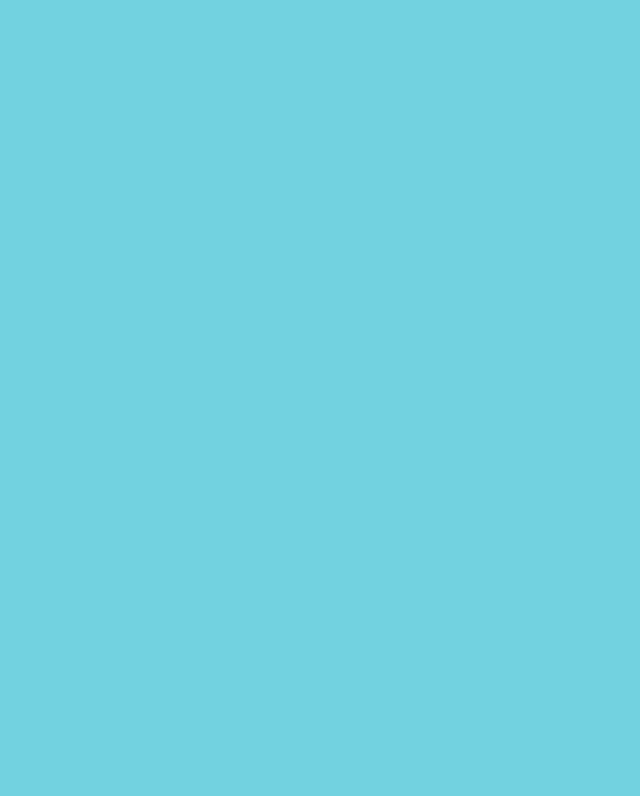
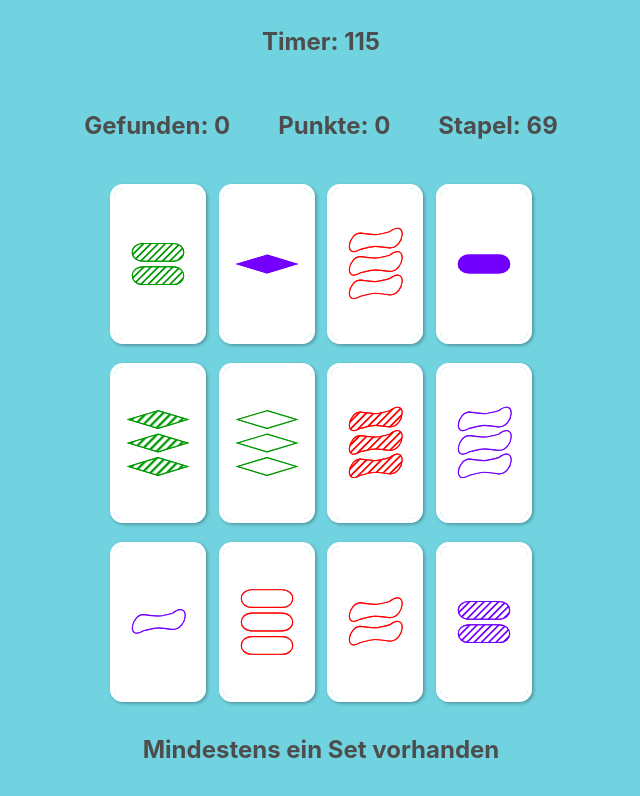
Before and after one commit to smoli/settomat, a Vue app: page /#/play/all/on in a window 1280 px wide. Before the commit this address had no page. Shown: the top 796 px of the page, without its empty margins (319-959 px from the left). Built offline with nearby package versions, Linux system fonts and the light colour scheme.

Commit message:
Add mode that guarantees a set on the board as long as possible

```diff
--- a/src/boardFunctions.ts
+++ b/src/boardFunctions.ts
@@ -1,4 +1,5 @@
 import {ICard} from "./ICard.ts";
+import {getASet, getMissing} from "./deckFunctions.ts";
 
 
 type Board = (ICard | boolean)[];
@@ -7,22 +8,10 @@ export function createEmptyBoard(size: number): Board {
     return Array.from(Array(size).keys()).map(() => false);
 }
 
-export function fillBoard(board: Board, deck: ICard[]): Board {
-    return board.map(b => {
-        if (typeof b === "boolean") {
-            if (deck.length > 0) {
-                return deck.pop() as ICard;
-            }
-        }
-
-        return b;
-    })
-}
 
 export function growBoard(b: Board, add: number): Board {
     return [...b, ...Array.from(Array(add).keys()).map(() => false)];
 }
-
 
 
 export function rearrangeArray(b: any[], emptyValue: any = false): any[] {
@@ -37,7 +26,7 @@ export function rearrangeArray(b: any[], emptyValue: any = false): any[] {
             return -1;
         }
 
-       return  0;
+        return 0;
     });
 
     return r;
@@ -46,3 +35,113 @@ export function rearrangeArray(b: any[], emptyValue: any = false): any[] {
 export function rearrangeBoard(b: Board): Board {
     return rearrangeArray(b, false);
 }
+
+export function removeCardsFromDeck(deck: ICard[], cards: ICard[]) {
+    return deck.filter(c => cards.findIndex(r => c.shape === r.shape && c.color === r.color && c.filling === r.filling && c.count === r.count) === -1);
+}
+
+
+export function pickCardsFromTop(deck: ICard[], count: number): ICard[] {
+    if (deck.length < count) {
+        throw  new Error("Not enough cards");
+    }
+
+    const r = [];
+    for (let i = 0; i < count; i++) {
+        r.push(deck[i]);
+    }
+
+    return r;
+}
+
+export function pickCardsFromBottom(deck: ICard[], count: number): ICard[] {
+    if (deck.length < count) {
+        throw  new Error("Not enough cards");
+    }
+
+    const r = [];
+    for (let i = 0; i < count; i++) {
+        r.push(deck[deck.length - i - 1]);
+    }
+
+    return r;
+}
+
+export function getMissingCard(c1: ICard, c2: ICard, otherCards: ICard[]): number {
+    const m = getMissing(c1, c2);
+    console.log("Looking for", m)
+    console.log("  to Complement", c1)
+    console.log("            and", c2)
+    console.log("             in", otherCards)
+    return otherCards.findIndex(r => r.color === m.color && r.count === m.count && r.shape === m.shape && r.filling === m.filling);
+}
+
+
+function pickMissing(cards1: ICard[], cards2: ICard[]): ICard[] {
+    const pick: ICard[] = []
+
+    for (let c1 of cards1) {
+        for (let c2 of cards1) {
+            if (c1 === c2) {
+                continue;
+            }
+
+            const m = getMissingCard(c1, c2, cards2);
+
+            if (m !== -1) {
+                pick.push(c1);
+                pick.push(c2);
+                pick.push(cards2[m]);
+                break;
+            }
+        }
+        if (pick.length) {
+            break;
+        }
+    }
+
+    return pick;
+}
+
+export function pickCardsToFormSet(board: Board, deck: ICard[]): ICard[] {
+    const empties = getEmptySlotCount(board);
+    const cards: ICard[] = board.filter(c => typeof c !== "boolean") as ICard[];
+
+    let set = pickMissing(cards, deck);
+
+    console.log("Set1", set);
+
+
+    if (!set.length) {
+        set = pickMissing(deck, cards);
+    } else {
+        return [set[2]];
+    }
+
+    if (set.length) {
+        return [set[0], set[1]];
+    }
+
+    if (empties >= 3) {
+        return getASet(deck);
+    }
+
+    return [];
+
+}
+
+export function getEmptySlotCount(board: Board): number {
+    return board.filter(c => typeof c === "boolean").length
+}
+
+export function fillEmptySlots(board: Board, cards: ICard[]): Board {
+    let i = 0;
+
+    return board.map(c => {
+        if (typeof c === "boolean") {
+            return cards[i++];
+        } else {
+            return c;
+        }
+    })
+}
--- a/src/components/Board.vue
+++ b/src/components/Board.vue
@@ -1,10 +1,9 @@
 <template>
     <div class="info" v-if="!gameEnded">
         <span id="timer">Timer: {{ timer }}</span><br/>
-        <button class="button" @click="userSaysNoSet" :class="{ wrongSayingNoSet: wrongSayingNoSet }">Kein Set
+        <button v-if="!forceSet" class="button" @click="userSaysNoSet" :class="{ wrongSayingNoSet: wrongSayingNoSet }">Kein Set
         </button>
-        <!--    <button @click="shrink">Shrink {{ boardSize}}</button>-->
-        <br>
+        <br v-if="!forceSet">
         <span id="setCount">Gefunden: {{ setsFound }}</span>
         <span id="points">Punkte: {{ points }}</span>
         <span id="deckSize">Stapel: {{ deck.length }}</span>
@@ -33,6 +32,7 @@
             </div>
         </div>
 
+        <span id="forceHint" v-if="forceSet">Mindestens ein Set vorhanden</span>
     </div>
     <div v-if="gameEnded">
         <h1>Fertig</h1>
@@ -56,8 +56,6 @@
                     ></Card>
                 </div>
             </div>
-
-
         </div>
     </div>
     <svg width="1" height="1">
@@ -75,7 +73,14 @@ import Card from "./Card.vue";
 import {computed, ref} from "vue";
 import {ICard} from "../ICard.ts";
 import {checkForSet, createDeck, createReducedDeck, getASet, isSet, shuffle} from "../deckFunctions.ts";
-import {createEmptyBoard, fillBoard, growBoard, rearrangeBoard} from "../boardFunctions.ts";
+import {
+    createEmptyBoard,
+    fillBoard, fillEmptySlots,
+    getEmptySlotCount,
+    growBoard,
+    pickCardsFromTop, pickCardsToFormSet,
+    rearrangeBoard, removeCardsFromDeck
+} from "../boardFunctions.ts";
 
 const timerDefault = 120;
 
@@ -87,7 +92,7 @@ const sets = ref<ICard[][]>([]);
 const boardCards = ref<(ICard | boolean)[]>([]);
 
 
-const props = defineProps<{ features: string }>();
+const props = defineProps<{ features: string, guarantee: string }>();
 
 const deck = ref<ICard[]>([]);
 const selection = ref<ICard[]>([]);
@@ -211,15 +216,27 @@ function removeCardsFromBoard(cards: ICard[]) {
 
 
 function fill() {
-    boardCards.value = fillBoard(boardCards.value, deck.value);
-
-    boardCards.value.forEach(c => {
-        if (typeof c === "boolean") {
+    const empties = getEmptySlotCount(boardCards.value);
+    if (empties > deck.value.length) {
         return;
     }
-        console.log(c.shape, c.filling, c.color, c.count);
-    });
 
+    let pick: ICard[];
+
+    if (forceSet.value) {
+        pick = pickCardsToFormSet(boardCards.value, deck.value);
+
+        if (pick.length < empties) {
+            deck.value = removeCardsFromDeck(deck.value, pick);
+            pick = [...pick, ...pickCardsFromTop(deck.value, empties - pick.length)]
+        }
+
+    } else {
+        pick = pickCardsFromTop(deck.value, empties);
+    }
+
+    boardCards.value = fillEmptySlots(boardCards.value, pick);
+    deck.value = removeCardsFromDeck(deck.value, pick);
 }
 
 let interval: number = -1;
@@ -240,6 +257,11 @@ function stopTimer() {
 function resetTimer() {
     timer.value = timerDefault;
 }
+
+
+const forceSet = computed(() => {
+    return props.guarantee === "on";
+})
 
 const hasASet = computed(() => {
     return checkForSet(boardCards.value.filter(c => typeof c !== "boolean") as ICard[]);
@@ -313,10 +335,22 @@ const aSet = computed(() => {
 
 const gameEnded = computed(() => {
     if (hasASet.value) {
+        // If we still have a set, game continues
         return false;
     }
 
+    if (forceSet.value) {
+        // If we try to guarantee a set and there is none, game ends
+        return true;
+    }
+
     if (deck.value.length > 0) {
+        // If there are still cards on the deck, game continues if we can create a set with cards from the deck.
+        const pick = pickCardsToFormSet(boardCards.value, deck.value);
+
+        if (pick.length === 0) {
+            return true;
+        }
         return false;
     }
 
@@ -352,7 +386,7 @@ span {
     background-color: red;
 }
 
-#timer, #setCount, #points, #deckSize {
+#timer, #setCount, #points, #deckSize, #forceHint {
     display: inline-block;
     font-size: 1.5em;
     font-weight: bold;
--- a/src/components/Menu.vue
+++ b/src/components/Menu.vue
@@ -2,6 +2,7 @@
     <h1>Settomat</h1>
     <nav>
       <router-link class="button" to="/play/all">Klassisch (81 Karten)</router-link>
+      <router-link class="button" to="/play/all/on">Klassisch (81 Karten) mit garantiertem Set</router-link>
       <router-link class="button" to="/play/3">Einfach (21 Karten)</router-link>
     </nav>
 </template>
@@ -15,4 +16,8 @@
       font-size: 3em;
   }
 
+  .button {
+      display: block;
+  }
+
 </style>
--- a/src/deckFunctions.ts
+++ b/src/deckFunctions.ts
@@ -69,12 +69,47 @@ export function sameOrDifferent(v1: number, v2: number, v3: number): boolean {
     return false;
 }
 
+
 export function isSet(c1: ICard, c2: ICard, c3: ICard): boolean {
-
     return sameOrDifferent(c1.shape, c2.shape, c3.shape) &&
         sameOrDifferent(c1.color, c2.color, c3.color) &&
         sameOrDifferent(c1.filling, c2.filling, c3.filling) &&
         sameOrDifferent(c1.count, c2.count, c3.count);
+}
+
+
+export function getMissing(c1: ICard, c2: ICard): ICard {
+    let color: number;
+    let shape: number;
+    let filling: number;
+    let count: number;
+
+    if (c1.color === c2.color) {
+        color = c1.color
+    } else {
+        color = 3 - c1.color - c2.color;
+    }
+
+    if (c1.shape === c2.shape) {
+        shape = c1.shape
+    } else {
+        shape = 3 - c1.shape - c2.shape;
+    }
+
+    if (c1.filling === c2.filling) {
+        filling = c1.filling
+    } else {
+        filling = 3 - c1.filling - c2.filling;
+    }
+
+    if (c1.count === c2.count) {
+        count = c1.count
+    } else {
+        count = 6 - c1.count - c2.count;
+    }
+
+    return {color, count, filling, shape}
+
 }
 
 export function checkForSet(cards: ICard[]): boolean {
--- a/src/main.ts
+++ b/src/main.ts
@@ -8,8 +8,9 @@ import Menu from "./components/Menu.vue";
 import {createRouter, createWebHashHistory} from "vue-router";
 
 const routes = [
+    { path: "/play/:features/:guarantee", component: Board, props: true },
+    { path: "/play/:features", component: Board, props: true },
     { path: "/", component: Menu},
-    { path: "/play/:features", component: Board, props: true },
 
 ];
 
--- a/src/style.css
+++ b/src/style.css
@@ -65,13 +65,19 @@ h1 {
     font-size: 2em;
     font-weight: bold;
     text-decoration: none;
-    border: 5px solid #494949;
+    border: 5px solid white;
     border-radius: 1em;
     margin: 1em;
     padding: 1em 2em;
     background-color: white;
     color: #494949;
     text-transform: uppercase;
+    box-shadow: 0.1em 0.1em 0.21em rgba(0, 0, 0, 0.3)
+}
+
+.button:hover {
+    background-color: #ffffff;
+    border-color: #494949;
 }
 
 @media (max-width: 600px) {
```
Also changed, not shown: 2 other files (tests, documents, lock files or other folders). Lines whose indentation alone changed are shown as unchanged.
